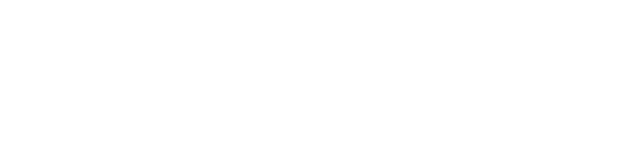
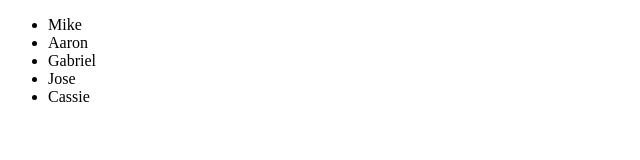
Before and after one commit to BatuhanKIRICI/JAVASCRIPT, a plain HTML site: page index.html in a window 1280 px wide. Shown: the whole page, without its empty margins (0-640 px from the left). Drawn offline with Linux system fonts and the light colour scheme.

Commit message:
"Listing with forEach()"

```diff
--- a/index.html
+++ b/index.html
@@ -6,6 +6,7 @@
     <title>Document</title>
   </head>
   <body>
+    <ul class="main"></ul>
     <script src="script.js"></script>
   </body>
 </html>
--- a/script.js
+++ b/script.js
@@ -1,5 +1,11 @@
-let nums = ["Mike", "Aaron", "Gabriel", "Jose", "Cassie"];
+let names = ["Mike", "Aaron", "Gabriel", "Jose", "Cassie"];
 
-const x = (a, i) => console.log(`${i} - ${a}`);
+const list = document.querySelector(".main");
 
-nums.forEach(x);
+let html = ``;
+
+names.forEach((name) => {
+  html += `<li>${name}</li>`;
+});
+
+list.innerHTML = html;
```
